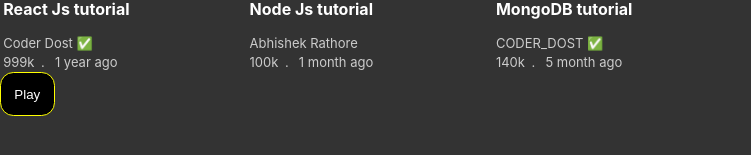
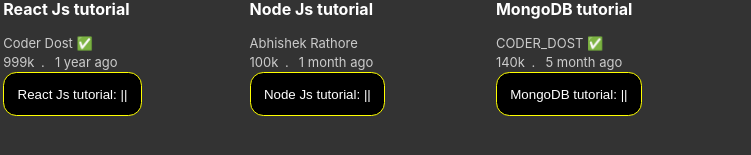
Before and after one commit to Niti9/beginner, a JavaScript app: page / in a window 1280 px wide. Shown: the part 153-308 px from the top of the page, without its empty margins (0-751 px from the left). Built offline with nearby package versions, Linux system fonts and the light colour scheme; the HTML template or start-up script is replaced by a standard one.

Commit message:
syntheticBaseEvent , eventbubbling

```diff
--- a/src/App.js
+++ b/src/App.js
@@ -8,7 +8,7 @@ function App() {
   return (
 
 
-    <div className='App'>
+    <div className='App' onClick={()=>console.log('App')}>
       <div>Video</div>
       {
         //Higher order function
@@ -24,13 +24,17 @@ function App() {
             channel={video.channel}
             verified={video.verified}
             id={video.id}
-          ></Video>)
+          >
+            <PlayButton
+              onPlay={() => console.log('Playing..',video.title)}
+              onPause={() => console.log('Paused..',video.title)}
+              >
+              {video.title}
+              </PlayButton>
+          </Video>)
       }
 
       <div style={{ clear: 'both' }} >
-        <PlayButton message="play-msg" onPlay={() => console.log('Play')}
-        onPause={()=>console.log('Pause')}> Play</PlayButton>
-        {/* <PlayButton message="pause-msg" onClick={() => alert('Pause')}>Pause</PlayButton> */}
       </div>
     </div>
   );
--- a/src/components/PlayButton.js
+++ b/src/components/PlayButton.js
@@ -1,11 +1,21 @@
 import './PlayButton.css'
 
 //using children prop it help to take message or icon name passing as prop
-function PlayButton({message,children,onPlay, onPause}) {
+//also children prop help to take "nested props"
+function PlayButton({message,children,onPlay, onPause , }) {
 
     //Don't use this approach
     let playing = false;
-    function handleClick() {
+    //synthetic base event
+    function handleClick(e) {
+        console.log(e)
+        //event bubbling
+        e.stopPropagation(); //isse app console mein show nahi hoga
+        //multiple functionalities mein uppar waali ko hata dega
+
+        // e.preventDefault(); //generally form mein use hota hai
+        // //jaise form mein submit ko rok sakta hai //to stop default behavior
+
         if(playing)
             onPause();
         else
@@ -15,7 +25,8 @@ function PlayButton({message,children,onPlay, onPause}) {
     }
 
     return (
-        <button onClick={handleClick}>{children}</button>
+        // play , pause sign we make ternary operator
+        <button onClick={handleClick} >{children}: {playing ? '>':'||'}</button>
     )
 }
 
--- a/src/components/video.js
+++ b/src/components/video.js
@@ -1,6 +1,7 @@
 import './video.css';
 
-function Video({ id, title, channel = "CODER_DOST", views, time, verified }) {
+//also children prop help to take "nested props"
+function Video({ id, title, channel = "CODER_DOST", views, time, verified, children }) {
 
     return (
         <>
@@ -10,14 +11,12 @@ function Video({ id, title, channel = "CODER_DOST", views, time, verified }) {
                     <img src={`https://picsum.photos/id/${id}/5000/3333`} alt="Katherine Johnson" />
                 </div>
                 <div className='title'>{title}</div>
-                {/* short circuiting = yahan agar value or condition false hai to wo aage check
-                hi nahi hogi aur 0 aur 1 ke case mein value alag kaam karegi*/}
                 <div className='channel'>{channel} {verified && '✅'} </div>
-
-
-
                 <div className='views'>{views}
                     <span>.</span> {time}
+                </div>
+                <div>
+                    {children}
                 </div>
             </div>
         </>
```
